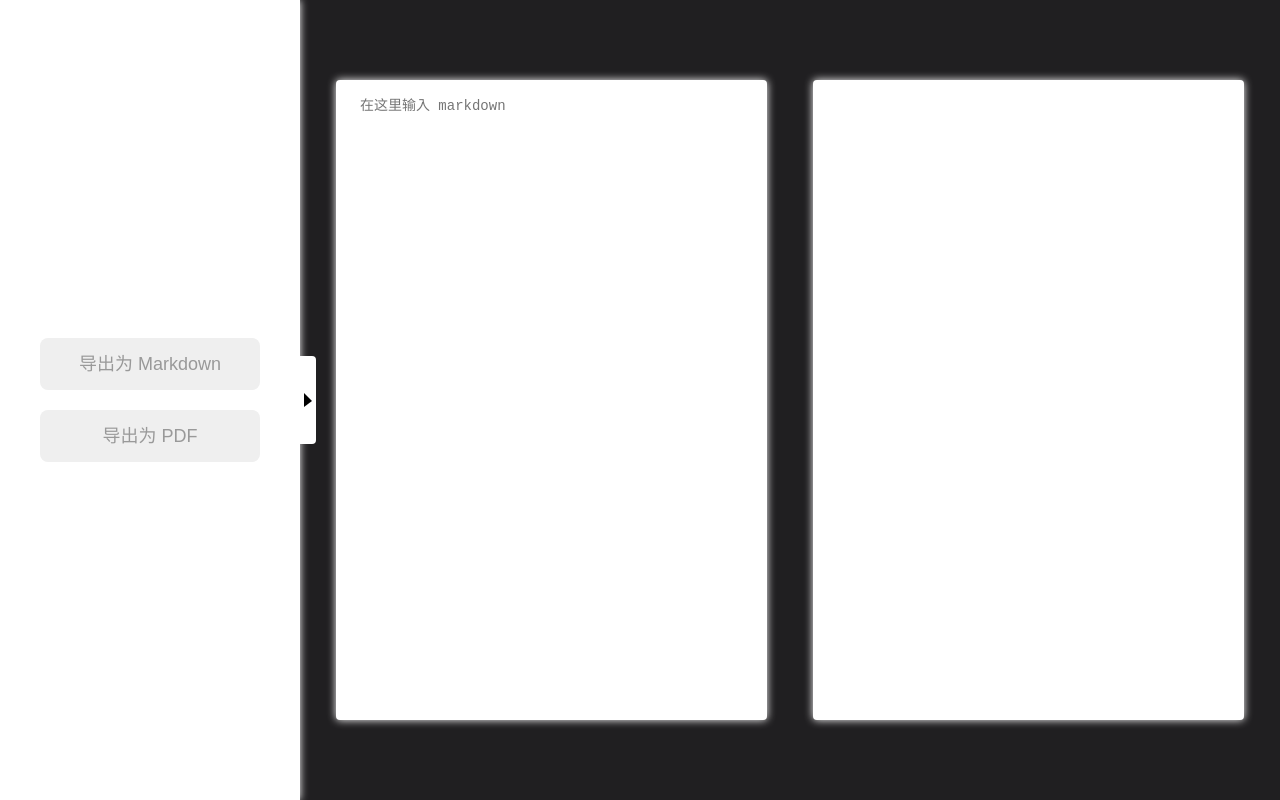
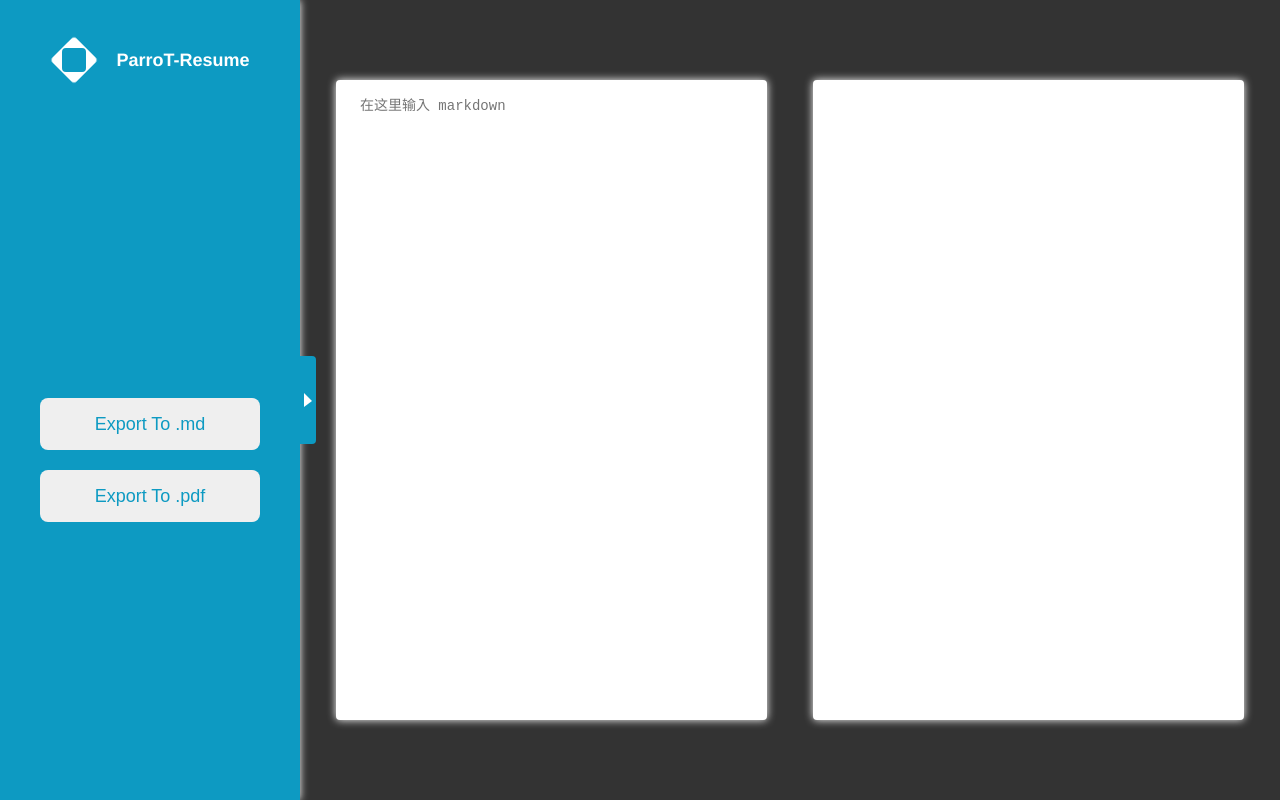
Before and after one commit to parrotdance/parrot-resume, a Vue app: page / in a window 1280 px wide. Built offline with nearby package versions, Linux system fonts and the light colour scheme.

Commit message:
更新样式, 加入 logo

```diff
--- a/src/App.vue
+++ b/src/App.vue
@@ -2,7 +2,7 @@
   <div id="app">
     <sidebar class="sidebar" />
     <!-- <router-view class="body" /> -->
-    <home class="body" />
+    <home class="main" />
   </div>
 </template>
 <script>
@@ -31,7 +31,7 @@ export default {
   flex: 0 0 300px;
   width: 0;
 }
-#app .body {
+#app .main {
   flex: 1;
   width: 0;
 }
@@ -40,6 +40,5 @@ export default {
 }
 body {
   margin: 0;
-  background-color: #201f21;
 }
 </style>
--- a/src/components/arrow.vue
+++ b/src/components/arrow.vue
@@ -11,7 +11,7 @@
   .arrow-icon {
     display: inline-block;
     border-width: 8px 0 6px 8px;
-    border-color: transparent transparent transparent black;
+    border-color: transparent transparent transparent white;
     border-style: solid;
   }
 </style>
--- /dev/null
+++ b/src/components/logo.vue
@@ -0,0 +1,103 @@
+<template>
+  <div class="logo">
+    <div class="icon-wrapper" :style="{ width: sideLength + 'px', height: sideLength + 'px' }">
+      <div class="icon-inner" :style="innerStyle"></div>
+      <div class="icon-outter" :style="outterStyle"></div>
+    </div>
+    <div class="title">ParroT-Resume</div>
+  </div>
+</template>
+<script>
+
+export default {
+  data() {
+    return {
+      sideLength: 48,
+      iconAngleOffset: 45
+    }
+  },
+  computed: {
+    innerStyle() {
+      const innerSideLength = this.sideLength / 2;
+      return {
+        width: `${innerSideLength}px`,
+        height: `${innerSideLength}px`,
+      }
+    },
+    outterStyle() {
+      const outterSideLength = (Math.sqrt(2) / 2) * this.sideLength;
+      return {
+        width: `${outterSideLength}px`,
+        height: `${outterSideLength}px`,
+      }
+    }
+  }
+}
+</script>
+<style scoped>
+@keyframes inner{
+  0% {
+    transform: translate(-50%, -50%) rotate(0deg);
+  }
+  6% {
+    transform: translate(-50%, -50%) rotate(45deg) scale(1.4);
+  }
+  12% {
+    transform: translate(-50%, -50%) rotate(90deg) scale(1);
+  }
+  100% {
+    transform: translate(-50%, -50%) rotate(90deg);
+  }
+}
+@keyframes outter{
+  0% {
+    transform: translate(-50%, -50%) rotate(45deg);
+  }
+  6% {
+    transform: translate(-50%, -50%) rotate(0deg) scale(1.2);
+  }
+  12% {
+    transform: translate(-50%, -50%) rotate(-45deg) scale(1);
+  }
+  100% {
+    transform: translate(-50%, -50%) rotate(-45deg);
+  }
+}
+.logo {
+  height: 120px;
+  display: flex;
+  justify-content: center;
+  align-items: center;
+  overflow: hidden;
+  white-space: nowrap;
+}
+.icon-wrapper {
+  position: relative;
+  margin-right: 18px;
+}
+.icon-inner,
+.icon-outter {
+  position: absolute;
+  top: 50%;
+  left: 50%;
+  border-radius: 4px;
+  transition: transform .3s ease-in;
+}
+.icon-inner {
+  z-index: 2;
+  background-color: #0d9ac2;
+  animation: inner 8s infinite ease;
+  animation-delay: -2s;
+}
+.icon-outter {
+  z-index: 1;
+  background-color: white;
+  animation: outter 8s infinite ease;
+  animation-delay: -2s;
+}
+.title {
+  font-size: 18px;
+  font-weight: 700;
+  color: white;
+}
+</style>
--- a/src/views/Home.vue
+++ b/src/views/Home.vue
@@ -76,6 +76,7 @@
     height: 100%;
     justify-content: space-evenly;
     align-items: center;
+    background-color: #333333;
   }
   .input,
   .preview {
--- a/src/views/Sidebar.vue
+++ b/src/views/Sidebar.vue
@@ -1,8 +1,9 @@
 <template>
   <div class="sidebar" :style="{'flex-basis': expand ? '300px' : '0'}">
+    <logo />
     <div class="operator-wrapper">
-      <button class="operator" @click="exportFile2md">导出为 Markdown</button>
-      <button class="operator" @click="exportFile2pdf">导出为 PDF</button>
+      <button class="operator" @click="exportFile2md">Export To .md</button>
+      <button class="operator" @click="exportFile2pdf">Export To .pdf</button>
     </div>
     <div
       :class="['switch', { hover: hoverSwitch }]"
@@ -18,10 +19,12 @@
 <script>
   import { EventBus } from "@/plugins/eventbus.js";
   import ArrowIcon from "@/components/arrow.vue";
+  import Logo from "@/components/logo.vue";
 
   export default {
     components: {
-      ArrowIcon
+      ArrowIcon,
+      Logo
     },
     data() {
       return {
@@ -50,12 +53,15 @@
 <style scoped>
   .sidebar {
     position: relative;
+    display: flex;
+    flex-direction: column;
     align-items: stretch;
-    background-color: white;
+    background-color: #0d9ac2;
     box-shadow: 0 0 8px white;
-    transition: flex-basis 0.2s ease;
+    transition: flex-basis 0.4s cubic-bezier(0.95, -0.26, 0.96, 0.49);
   }
   .operator-wrapper {
+    flex: 1;
     display: flex;
     height: 100%;
     flex-direction: column;
@@ -72,16 +78,15 @@
     border: none;
     white-space: nowrap;
     border: 1px solid transparent;
-    color: #999999;
+    color: #0d9ac2;
     border-radius: 8px;
     outline: none;
     cursor: pointer;
-    transition: all 0.2s ease;
+    transition: all 0.3s ease;
   }
   .operator:hover {
-    box-shadow: 0 0 8px #666666;
-    background-color: #eeeeee;
-    color: black;
+    box-shadow: 0 0 12px white;
+    color: #0d8ab2;
   }
   .switch {
     position: absolute;
@@ -95,7 +100,7 @@
     align-items: center;
     border-radius: 0 4px 4px 0;
     box-sizing: 0 0 8px white;
-    background-color: white;
+    background-color: #0d9ac2;
     cursor: pointer;
     color: white;
     z-index: 1;
```
